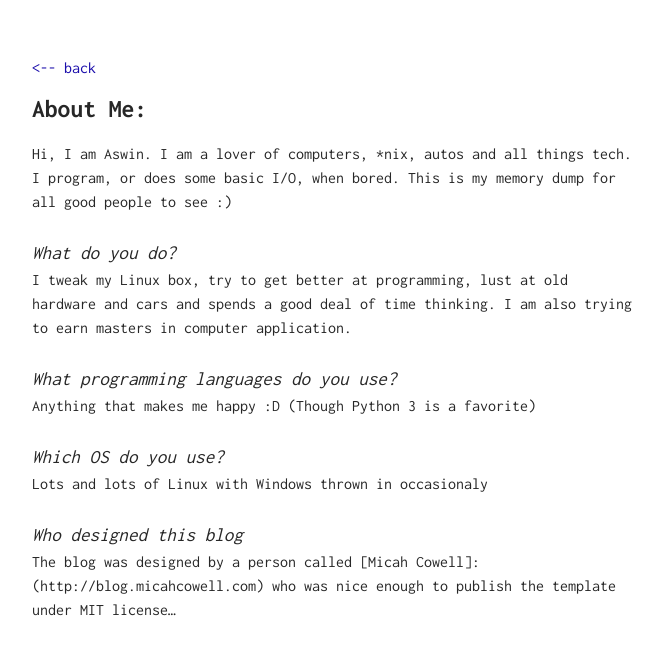
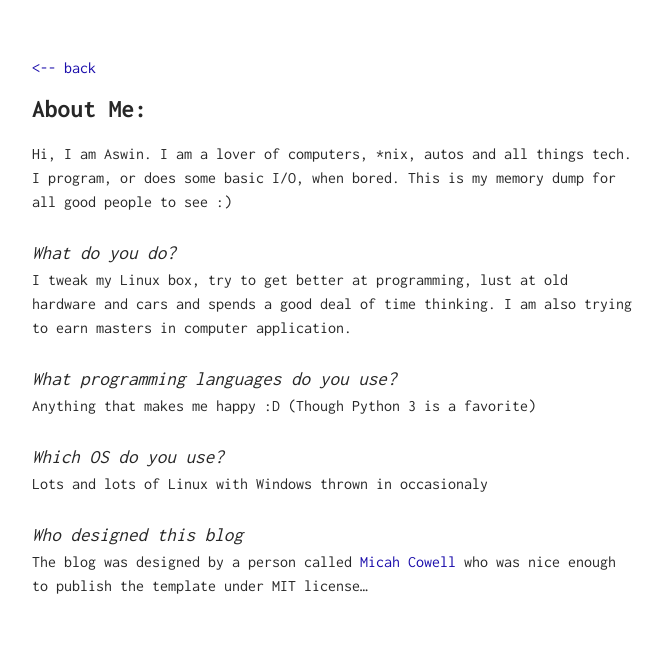
Before and after one commit to karuvally/karuvally.github.io, a Jekyll site: the page built from me/index.md, in a window 1280 px wide. Shown: the top 655 px of the page, without its empty margins (308-971 px from the left). Built offline with Jekyll 4.4.1, drawn with Linux system fonts in a browser that asks for light colours.

Commit message:
Fix the links in me page

```diff
--- a/me/index.md
+++ b/me/index.md
@@ -14,5 +14,4 @@ Anything that makes me happy :D (Though Python 3 is a favorite)
 Lots and lots of Linux with Windows thrown in occasionaly
 
 # Who designed this blog
-The blog was designed by a person called [Micah Cowell]:
-(http://blog.micahcowell.com) who was nice enough to publish the template under MIT license...
+The blog was designed by a person called [Micah Cowell](http://blog.micahcowell.com) who was nice enough to publish the template under MIT license...
```
